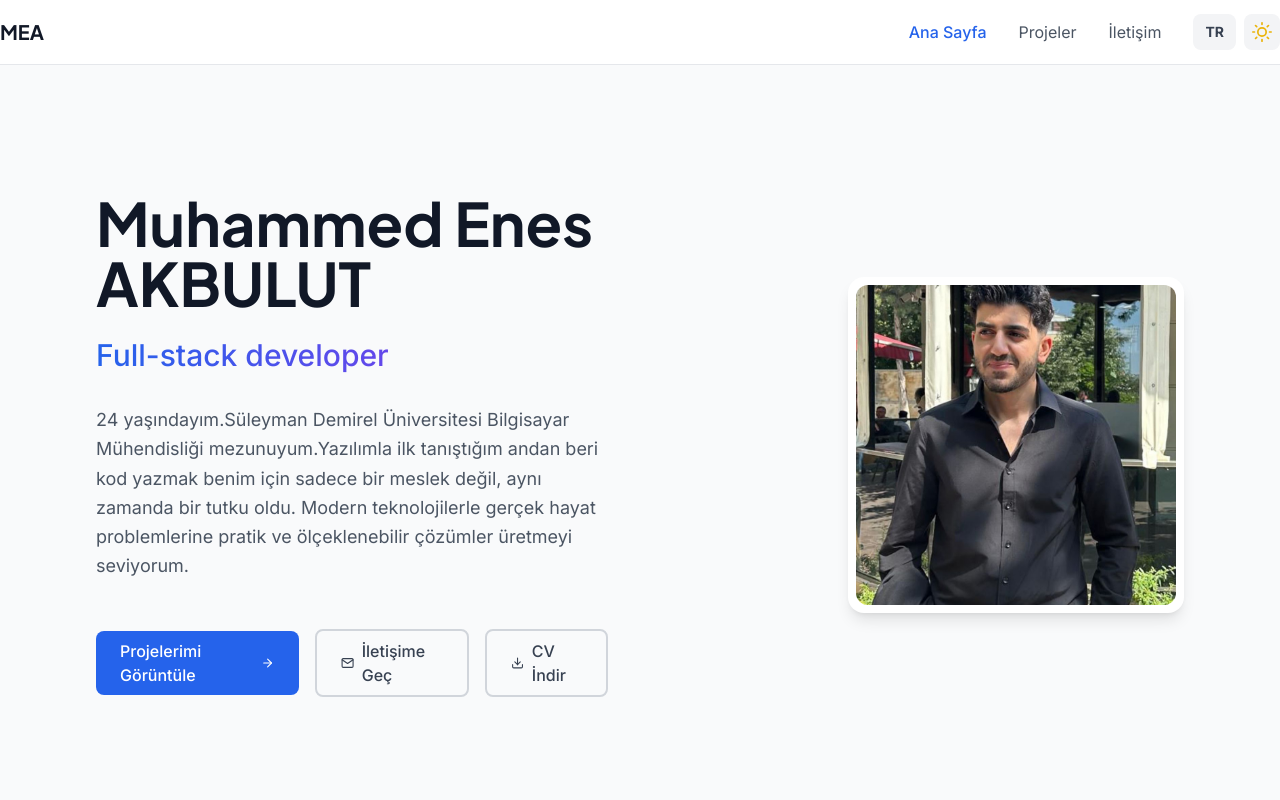
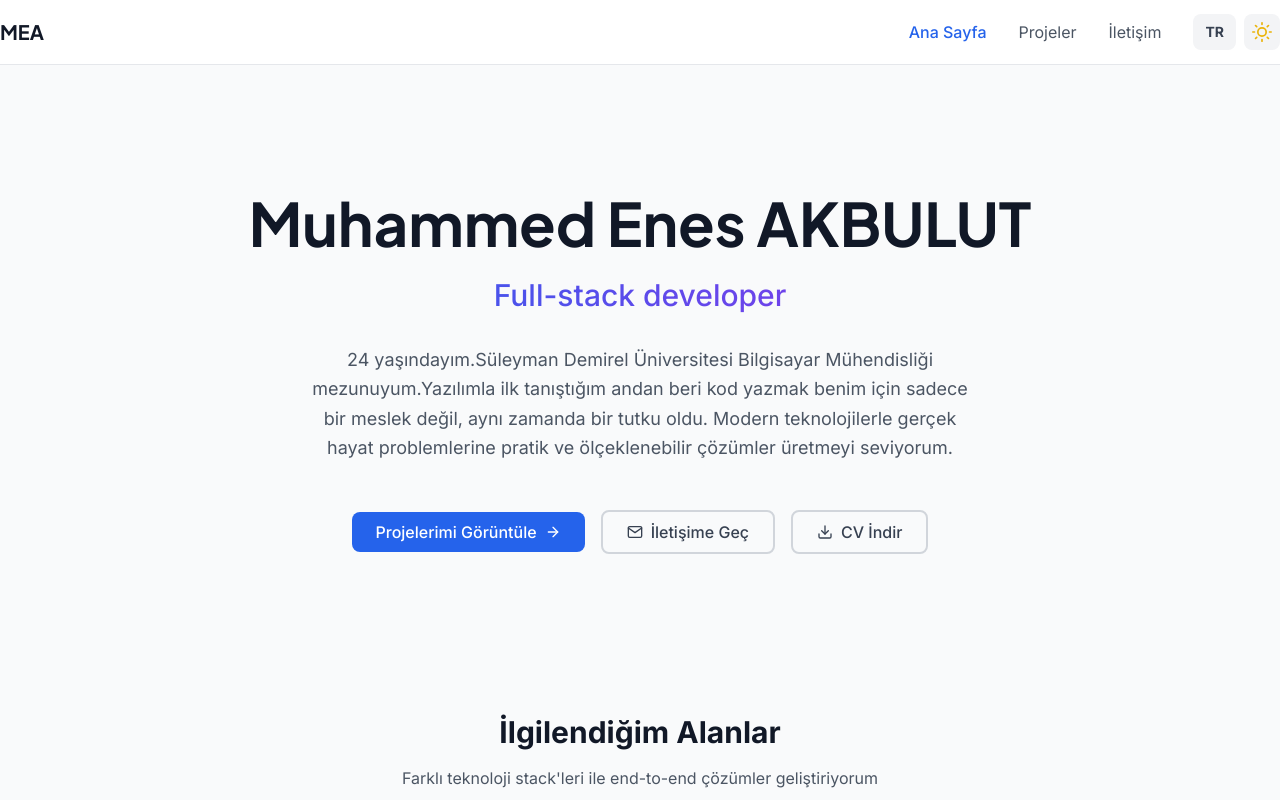
Before and after one commit to akbltenes/portfolio, a React (Create React App) app: page / in a window 1280 px wide. Shown: the top 800 px of the page. Built offline with nearby package versions, Linux system fonts and the light colour scheme.

Commit message:
Photo deleted

```diff
--- a/src/pages/Home.jsx
+++ b/src/pages/Home.jsx
@@ -18,7 +18,6 @@ import {
   FiServer,
   FiSmartphone,
   FiDownload,
-  FiX,
 } from "react-icons/fi";
 import {
   SiReact,
@@ -34,26 +33,7 @@ import { FaJava, FaReact } from "react-icons/fa";
 
 const Home = () => {
   const { t } = useLanguage();
-  const [isModalOpen, setIsModalOpen] = useState(false);
   const prefersReducedMotion = usePrefersReducedMotion();
-
-  useEffect(() => {
-    const handleEscape = (e) => {
-      if (e.key === "Escape") {
-        setIsModalOpen(false);
-      }
-    };
-
-    if (isModalOpen) {
-      document.addEventListener("keydown", handleEscape);
-      document.body.style.overflow = "hidden";
-    }
-
-    return () => {
-      document.removeEventListener("keydown", handleEscape);
-      document.body.style.overflow = "unset";
-    };
-  }, [isModalOpen]);
   const technologies = useMemo(
     () => [
       { name: "React", icon: SiReact, color: "text-blue-400" },
@@ -95,13 +75,13 @@ const Home = () => {
     <div className="min-h-screen gradient-bg">
       <section className="section-padding pt-32 pb-20">
         <div className="container-custom">
-          <div className="grid lg:grid-cols-2 gap-16 items-center">
+          <div className="max-w-4xl mx-auto">
             <motion.div
-              className="text-center lg:text-left"
+              className="text-center"
               initial="hidden"
               whileInView="visible"
               viewport={defaultViewport}
-              variants={prefersReducedMotion ? {} : fadeInLeftVariants}
+              variants={prefersReducedMotion ? {} : fadeInUpVariants}
             >
               <h1 className="text-5xl md:text-6xl font-bold mb-6 font-display text-gray-900 dark:text-white">
                 {t("home.title")}
@@ -111,11 +91,11 @@ const Home = () => {
                 {t("home.subtitle")}
               </h2>
 
-              <p className="text-lg text-gray-600 dark:text-gray-400 mb-12 leading-relaxed max-w-xl">
+              <p className="text-lg text-gray-600 dark:text-gray-400 mb-12 leading-relaxed max-w-2xl mx-auto">
                 {t("home.description")}
               </p>
 
-              <div className="flex flex-col sm:flex-row gap-4 justify-center lg:justify-start items-center">
+              <div className="flex flex-col sm:flex-row gap-4 justify-center items-center">
                 <Button3D to="/projects" className="btn-primary">
                   <span>{t("home.viewProjects")}</span>
                   <FiArrowRight className="ml-2" />
@@ -132,26 +112,6 @@ const Home = () => {
                   <FiDownload className="mr-2" />
                   <span>{t("home.downloadCV")}</span>
                 </Button3D>
-              </div>
-            </motion.div>
-
-            <motion.div
-              className="flex justify-center lg:justify-end"
-              initial="hidden"
-              whileInView="visible"
-              viewport={defaultViewport}
-              variants={prefersReducedMotion ? {} : fadeInRightVariants}
-            >
-              <div className="relative">
-                <div className="relative p-2 bg-white dark:bg-gray-800 rounded-2xl shadow-lg">
-                  <img
-                    src="/images/profil2.jpg"
-                    alt="Muhammed Enes Akbulut"
-                    className="w-72 h-72 md:w-80 md:h-80 object-cover rounded-xl"
-                    loading="lazy"
-                    onClick={() => setIsModalOpen(true)}
-                  />
-                </div>
               </div>
             </motion.div>
           </div>
@@ -244,30 +204,6 @@ const Home = () => {
           </motion.div>
         </div>
       </section>
-
-      {/* Photo Modal */}
-      {isModalOpen && (
-        <div className="fixed inset-0 z-50 flex items-center justify-center bg-black bg-opacity-80 p-4">
-          <div className="relative max-w-4xl max-h-full">
-            <button
-              onClick={() => setIsModalOpen(false)}
-              className="absolute -top-12 right-0 text-white hover:text-gray-300 transition-colors duration-200 bg-gray-800 hover:bg-gray-700 rounded-full p-2"
-            >
-              <FiX size={24} />
-            </button>
-            <img
-              src="/images/profil2.jpg"
-              alt="Muhammed Enes Akbulut"
-              className="max-w-full max-h-[90vh] object-contain rounded-lg shadow-2xl"
-              onClick={(e) => e.stopPropagation()}
-            />
-          </div>
-          <div
-            className="absolute inset-0 -z-10"
-            onClick={() => setIsModalOpen(false)}
-          />
-        </div>
-      )}
     </div>
   );
 };
```
Also changed, not shown: public/images/profil2.jpg (deleted).
